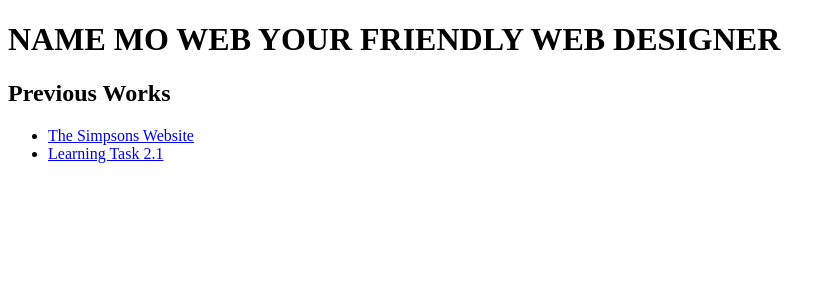
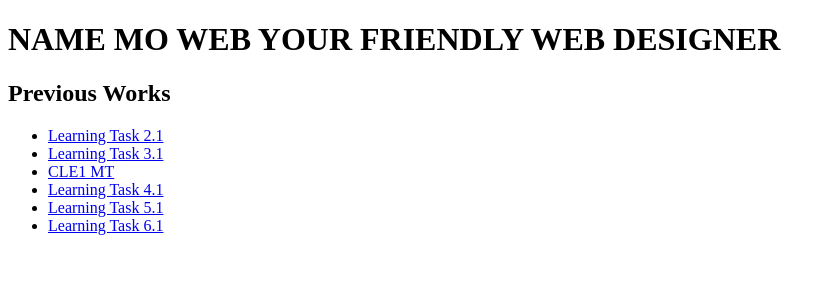
Before and after one commit to rojasdev/learningtasks, a PHP site: page / in a window 1280 px wide. Shown: the top 300 px of the page, without its empty margins (0-836 px from the left). Run offline with PHP 8.4, Linux system fonts and the light colour scheme.

Commit message:
Update index.php

```diff
--- a/index.php
+++ b/index.php
@@ -7,8 +7,12 @@
       <h1>NAME MO WEB YOUR FRIENDLY WEB DESIGNER</h1>
       <h2>Previous Works</h2>
       <ul>
-        <li><a href="https://namemoportfolio.herokuapp.com/thesimpsons" target="black">The Simpsons Website</a></li>
         <li><a href="/LT2" target="black">Learning Task 2.1</a></li>
+          <li><a href="/LT3" target="black">Learning Task 3.1</a></li>
+          <li><a href="/CLE1MT" target="black">CLE1 MT</a></li>
+          <li><a href="/LT4" target="black">Learning Task 4.1</a></li>
+          <li><a href="/LT5" target="black">Learning Task 5.1</a></li>
+          <li><a href="/LT6" target="black">Learning Task 6.1</a></li>
       </ul>
     </body>
 </html>
```
